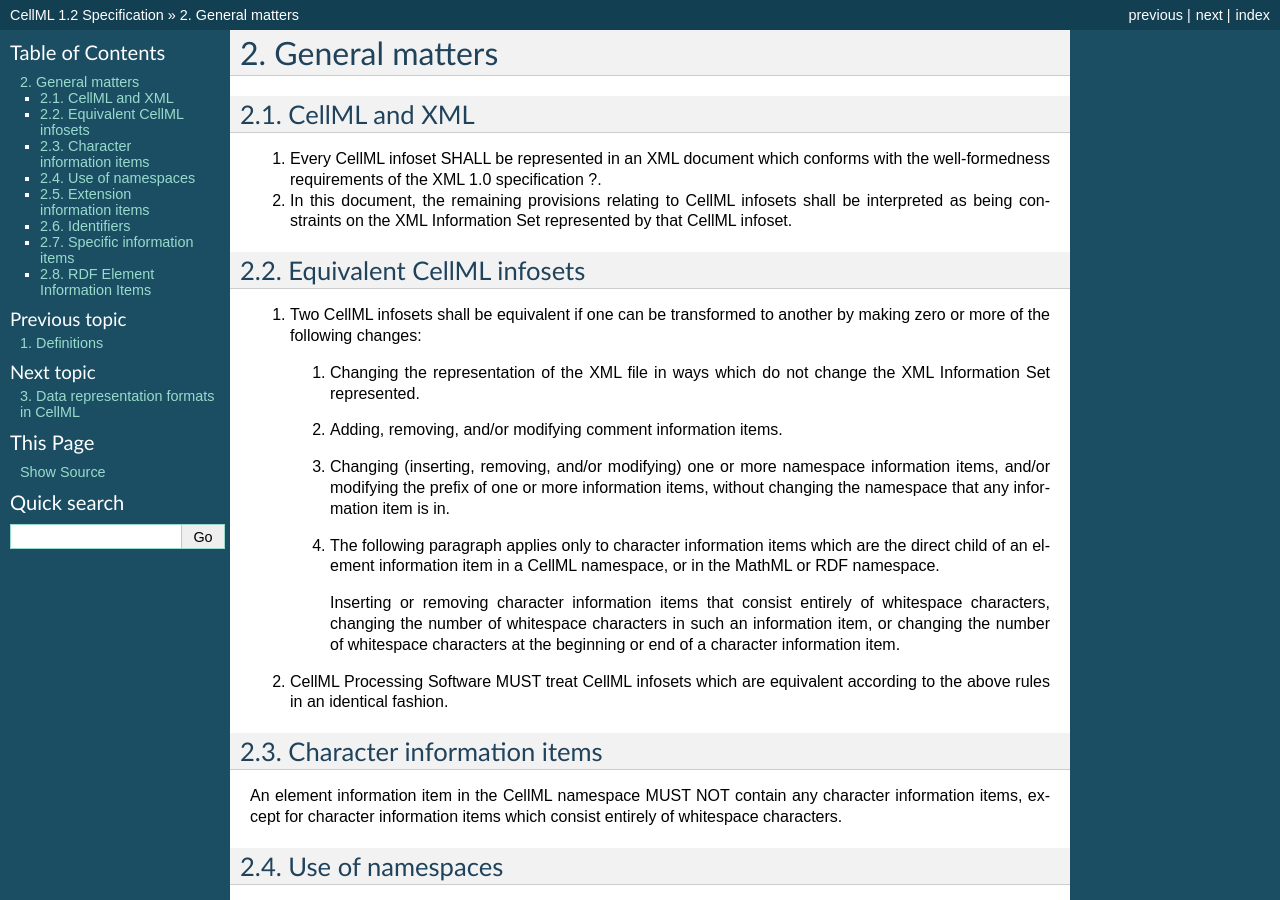
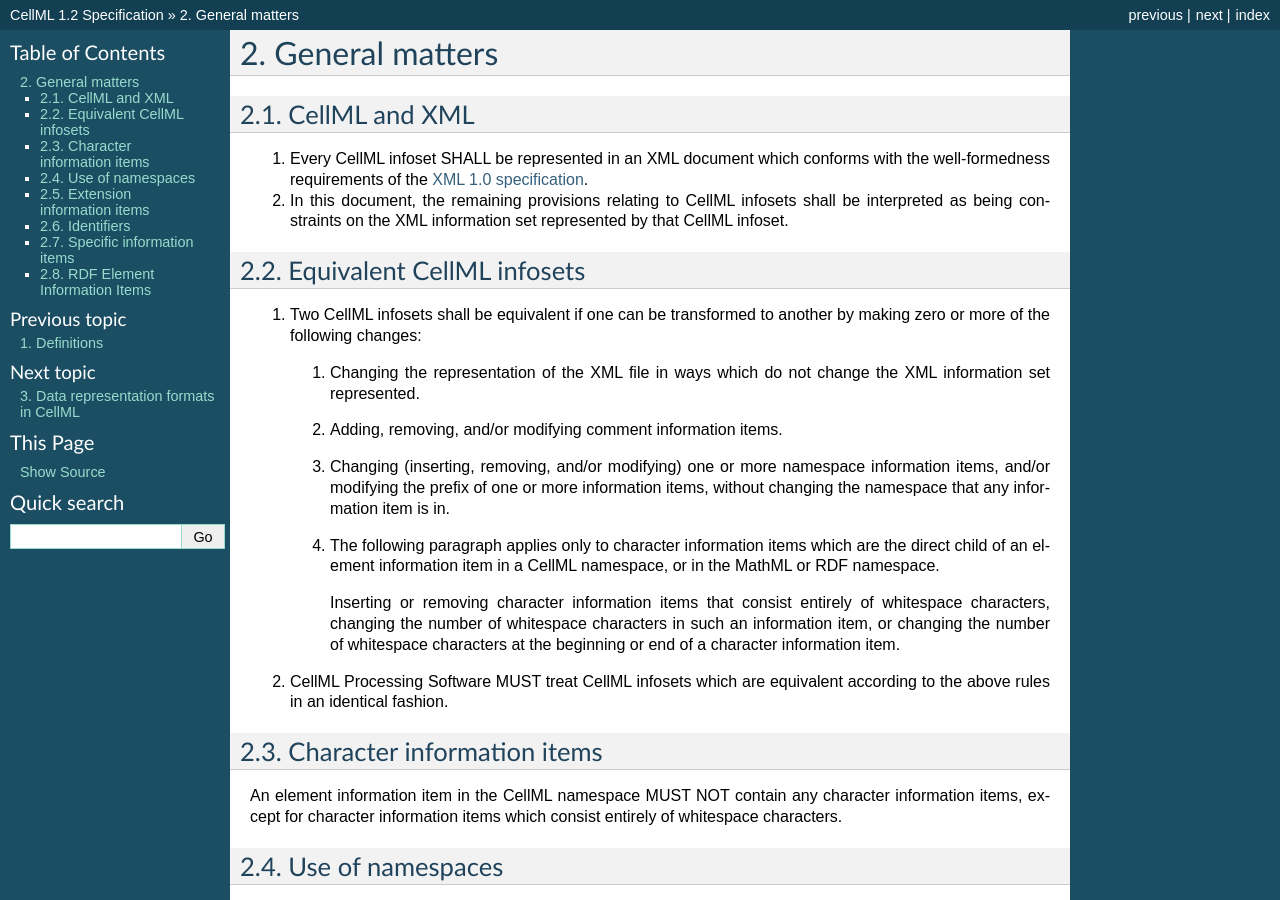
Before and after one commit to nickerso/cellml-spec-sphinx-test, a Sphinx documentation site: the page built from source/general-matters.rst, in a window 1280 px wide and 900 px high. Built offline with Sphinx 7.4.7, drawn with Linux system fonts in a browser that asks for light colours.

```diff
--- a/source/definitions.rst
+++ b/source/definitions.rst
@@ -11,7 +11,7 @@ interpreted as described in `XML Information Set <http://www.w3.org/TR/xml-infos
 
 CellML infoset
 --------------
-    An XML Information Set containing a hierarchy of information items
+    An XML information set containing a hierarchy of information items
     conforming to the rules described in this document.
 
 CellML model
--- a/source/general-matters.rst
+++ b/source/general-matters.rst
@@ -5,12 +5,12 @@ CellML and XML
 --------------
 
 1. Every CellML infoset SHALL be represented in an XML document which
-   conforms with the well-formedness requirements of the XML 1.0
-   specification ?.
+   conforms with the well-formedness requirements of the `XML 1.0
+   specification <http://www.w3.org/TR/REC-xml/>`_.
 
 2. In this document, the remaining provisions relating to CellML
    infosets shall be interpreted as being constraints on the XML
-   Information Set represented by that CellML infoset.
+   information set represented by that CellML infoset.
 
 Equivalent CellML infosets
 --------------------------
@@ -19,7 +19,7 @@ Equivalent CellML infosets
    another by making zero or more of the following changes:
 
    1. Changing the representation of the XML file in ways which do not
-      change the XML Information Set represented.
+      change the XML information set represented.
 
    2. Adding, removing, and/or modifying comment information items.
 
```
